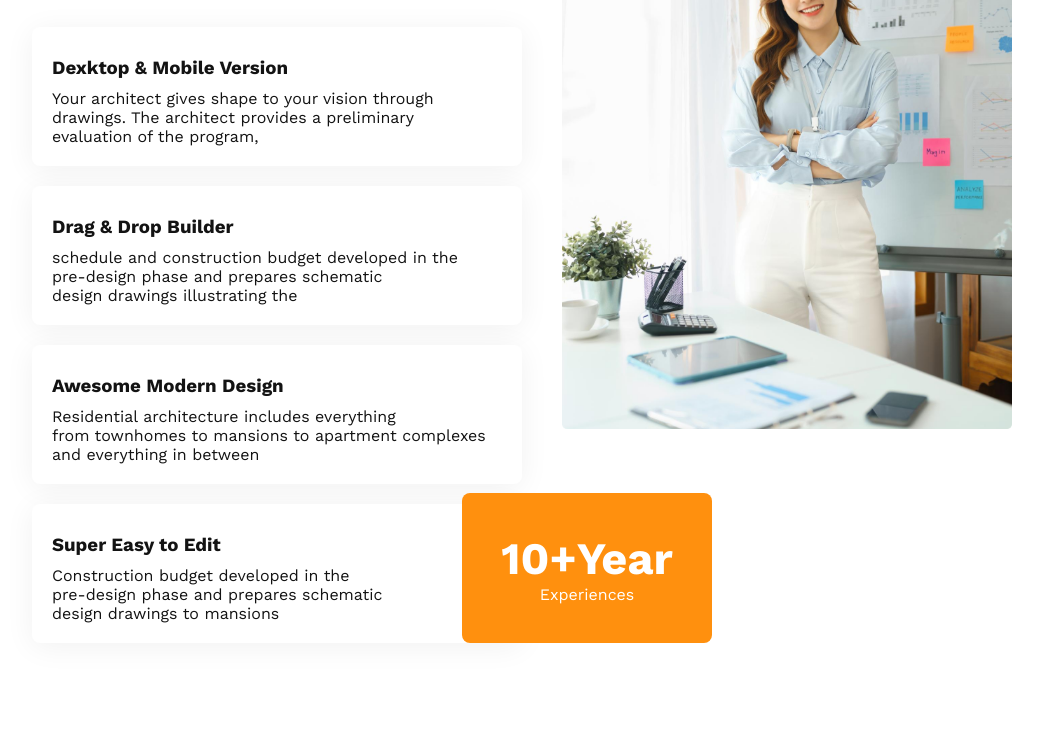
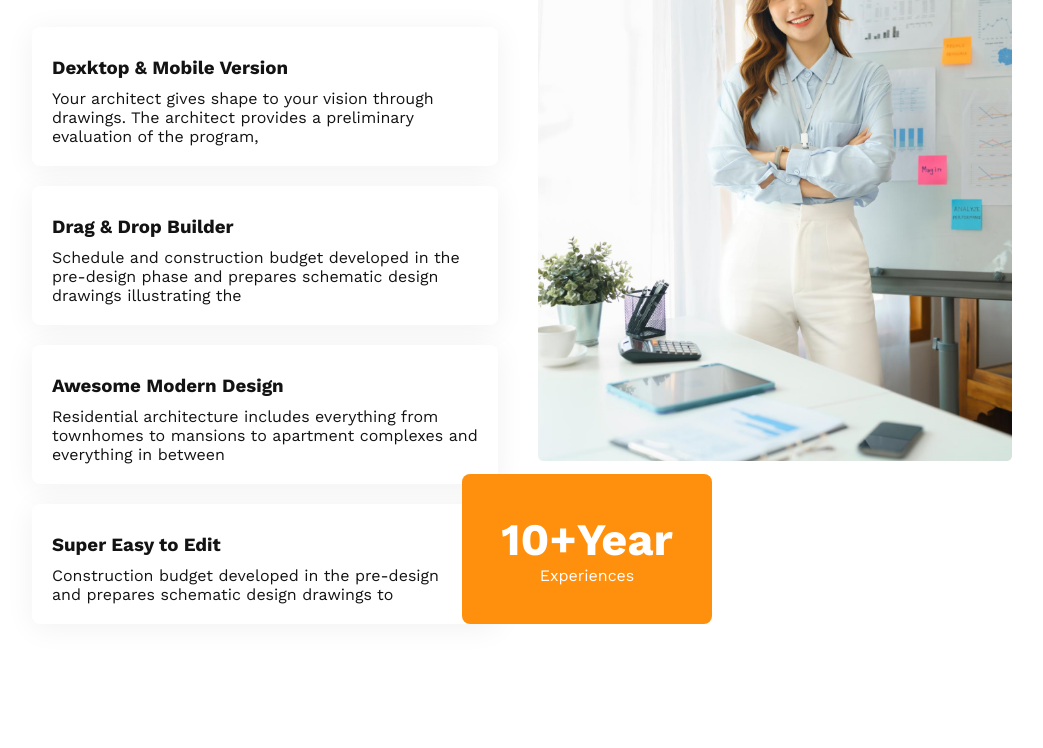
Before and after one commit to jh-salman/architects, a plain HTML site: page index.html in a window 1280 px wide. Shown: the part 2038-2786 px from the top of the page, without its empty margins (118-1161 px from the left). Drawn offline with nearby package versions, Linux system fonts and the light colour scheme.

Commit message:
Last change

```diff
--- a/index.html
+++ b/index.html
@@ -60,27 +60,27 @@
             <div class="features-you-left">
                 <div class="fea-you-content-1">
                     <div class="fea-you-title">
-                        <h1 class="fea-you-title-1" >Features you will<br> love & enjoy</h1>
+                        <h1 class="fea-you-title-1" >Features you will love & enjoy</h1>
                     </div>
 
-                    <p class="fea-you-para">Residential architecture includes everything from <br>townhomes to mansions to apartment <br>complexes and everything in</p>
+                    <p class="fea-you-para">Residential architecture includes everything from townhomes to mansions to apartment complexes and everything in</p>
                 </div>
                 <div class="fea-you-content-2">
                     <div class="content">
                         <h3>Dexktop & Mobile Version</h3>
-                        <p>Your architect gives shape to your vision through<br> drawings. The architect provides a preliminary <br>evaluation of the program, </p>
+                        <p>Your architect gives shape to your vision through drawings. The architect provides a preliminary <br>evaluation of the program, </p>
                     </div>
                     <div class="content">
                         <h3>Drag & Drop Builder</h3>
-                        <p>schedule and construction budget developed in the <br>pre-design phase and prepares schematic <br>design drawings illustrating the</p>
+                        <p>Schedule and construction budget developed in the pre-design phase and prepares schematic design drawings illustrating the</p>
                     </div>
                     <div class="content">
                         <h3>Awesome Modern Design</h3>
-                        <p> Residential architecture includes everything<br> from townhomes to mansions to apartment complexes <br>and everything in between</p>
+                        <p> Residential architecture includes everything from townhomes to mansions to apartment complexes and everything in between</p>
                     </div>
                     <div class="content">
                         <h3>Super Easy to Edit</h3>
-                        <p>Construction budget developed in the <br>pre-design phase and prepares schematic <br>design drawings to mansions</p>
+                        <p>Construction budget developed in the pre-design<br> and prepares schematic design drawings to </p>
                     </div>
                     <div class="experience">
                         <div class="contents">
--- a/style.css
+++ b/style.css
@@ -168,7 +168,7 @@ header banner .banner-contents p{
     color: #131313;
 }
 .features-you .features-you-left{
-    width: 100%;
+    width: 90%;
 }
 .features-you .features-you-right{
     width: 100%;
```
